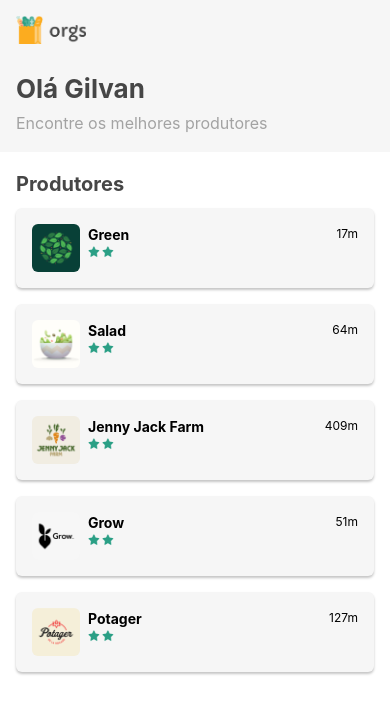
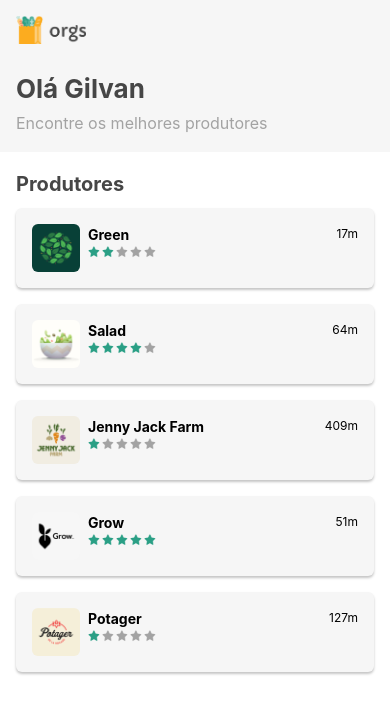
Before and after one commit to grbalmeida/curso-react-native-utilizando-criando-hooks-alura, a React Native app: screen / in a window 390 px wide. Shown: the top 714 px of the page. Built offline with nearby package versions, Linux system fonts and the light colour scheme.

Commit message:
Componente de estrelas #2

```diff
--- a/src/componentes/Estrelas.js
+++ b/src/componentes/Estrelas.js
@@ -1,6 +1,6 @@
-import React from 'react';
+import React, { useState } from 'react';
 
-import { StyleSheet, View, Image } from 'react-native';
+import { StyleSheet, View, Image, TouchableOpacity } from 'react-native';
 
 import estrela from '../assets/estrela.png';
 import estrelaCinza from '../assets/estrelaCinza.png';
@@ -10,10 +10,33 @@ export default function Estrelas({
     editavel = false,
     grande = false,
 }) {
+    const [quantidade, setQuantidade] = useState(quantidadeAntiga);
     const estilos = estilosFuncao(grande);
+
+    const getImage = (index) => {
+        if (index < quantidade) {
+            return estrela;
+        }
+
+        return estrelaCinza;
+    }
+
+    const RenderEstrelas = () => {
+        const listaEstrelas = [];
+
+        for (let i = 0; i < 5; i++) {
+            listaEstrelas.push(
+                <TouchableOpacity key={i} onPress={() => setQuantidade(i + 1)} disabled={!editavel}>
+                    <Image source={getImage(i)} style={estilos.estrela} />
+                </TouchableOpacity>
+            );
+        }
+
+        return listaEstrelas;
+    };
+
     return <View style={estilos.estrelas}>
-        <Image source={estrela} style={estilos.estrela} />
-        <Image source={estrela} style={estilos.estrela} />
+        <RenderEstrelas />
     </View>
 }
 
--- a/src/telas/Home/componentes/Produtor.js
+++ b/src/telas/Home/componentes/Produtor.js
@@ -1,19 +1,25 @@
-import React from 'react';
-import { StyleSheet, View, Image, Text } from 'react-native';
+import React, { useState } from 'react';
+import { StyleSheet, View, Image, Text, TouchableOpacity } from 'react-native';
 
 import Estrelas from '../../../componentes/Estrelas';
 
 export default function Produtor({ nome, imagem, distancia, estrelas }) {
-    return <View style={estilos.cartao}>
+    const [selecionado, setSelecionado] = useState(false);
+
+    return <TouchableOpacity style={estilos.cartao} onPress={() => setSelecionado(!selecionado)}>
         <Image source={imagem} style={estilos.imagem} accessibilityLabel={nome} />
         <View style={estilos.informacoes}>
             <View>
                 <Text style={estilos.nome}>{ nome }</Text>
-                <Estrelas quantidade={estrelas} />
+                <Estrelas
+                    quantidade={estrelas}
+                    editavel={selecionado}
+                    grande={selecionado}
+                />
             </View>
             <Text style={estilos.distancia}>{ distancia }</Text>
         </View>
-    </View>
+    </TouchableOpacity>
 }
 
 const estilos = StyleSheet.create({
```
